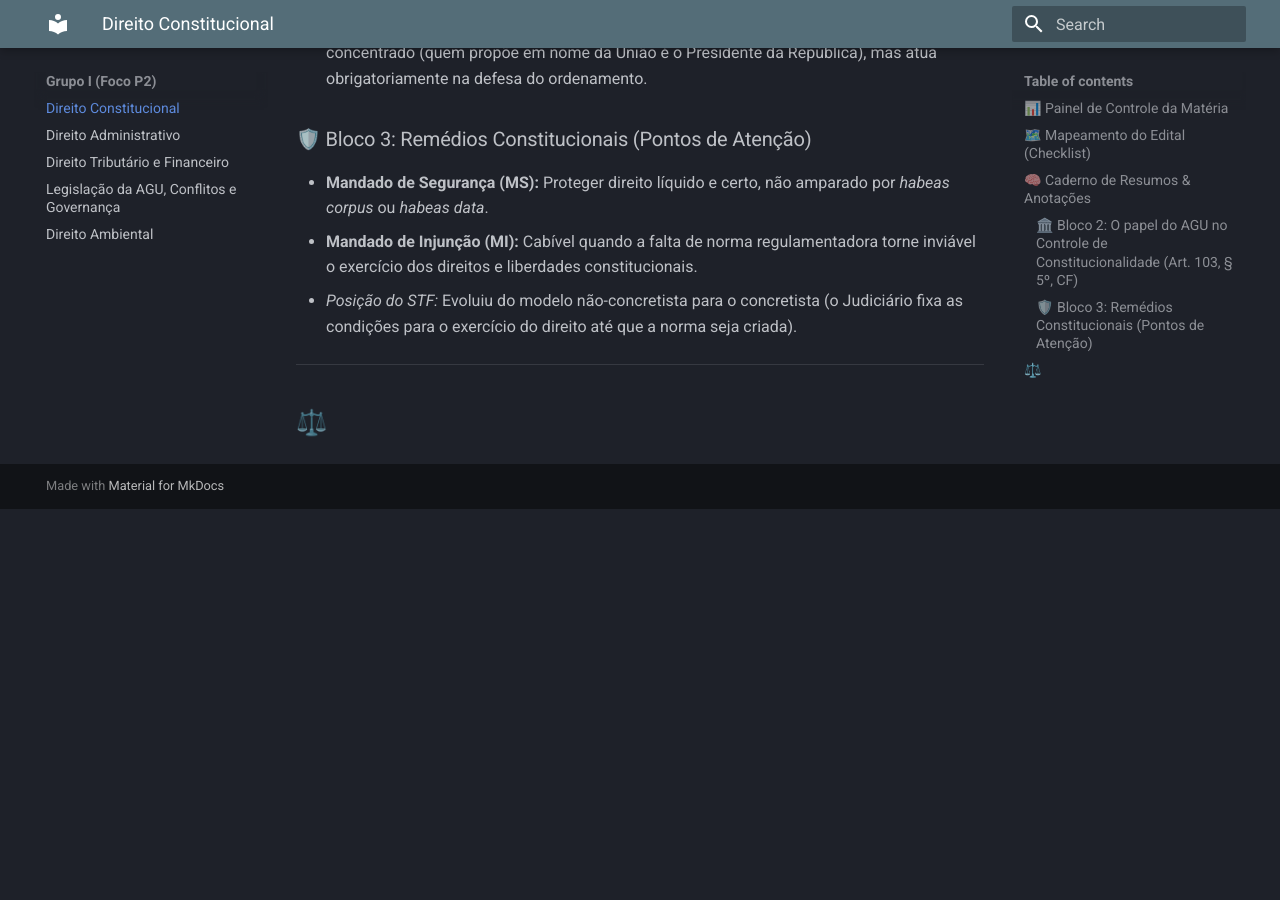
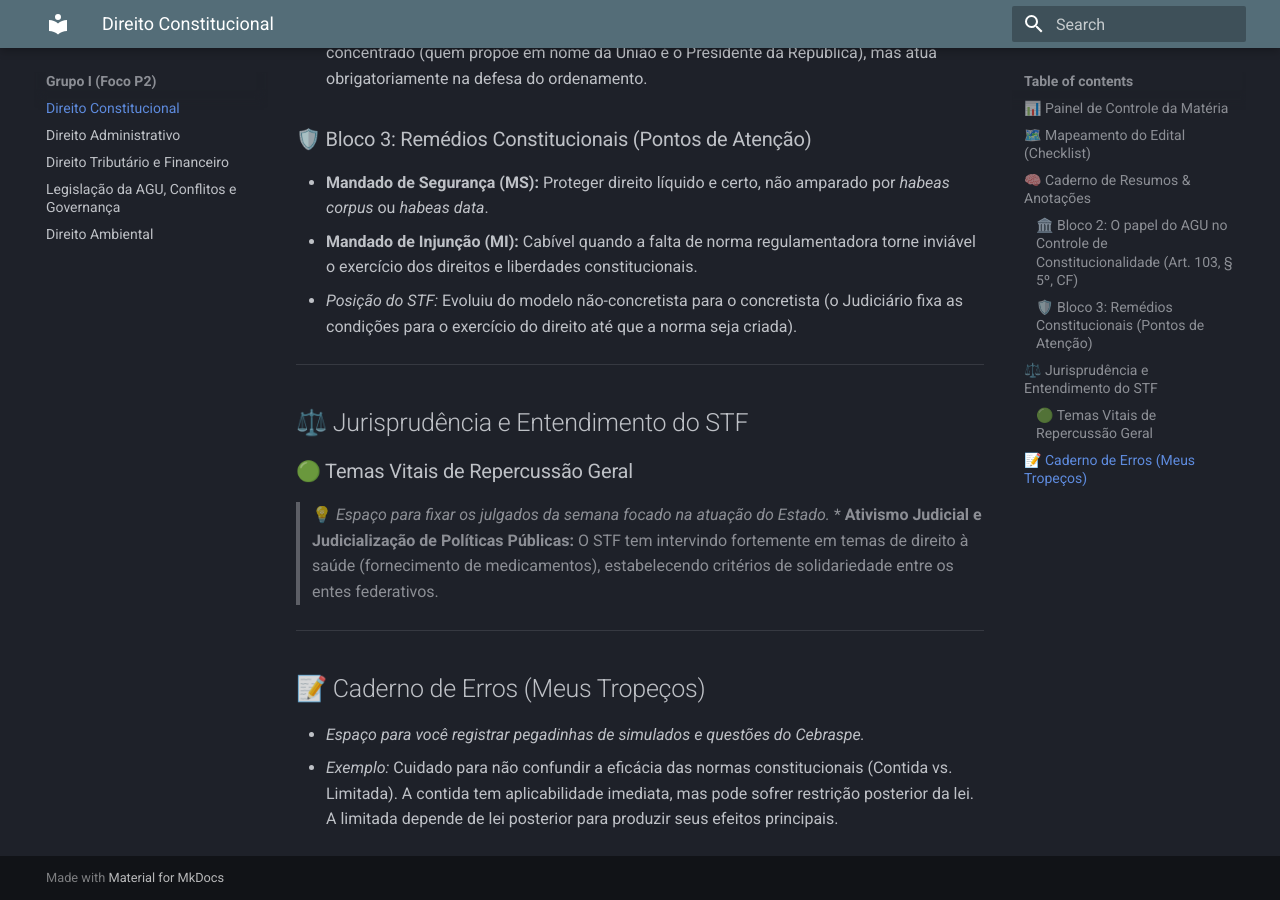
Before and after one commit to tripaxicoo-crypto/central-estudos, an MkDocs documentation site: the page built from docs/grupo1/constitucional.md, in a window 1280 px wide and 900 px high, scrolled down 1156 px. Built offline with MkDocs 1.6.1 and Material for MkDocs 9.7.7, drawn with Linux system fonts in a browser that asks for light colours; before the commit the page ends 1665 px from its top, so only the background shows below that.

Commit message:
Update constitucional.md

```diff
--- a/docs/grupo1/constitucional.md
+++ b/docs/grupo1/constitucional.md
@@ -34,4 +34,14 @@
 
 ---
 
-## ⚖️
+## ⚖️ Jurisprudência e Entendimento do STF
+
+### 🟢 Temas Vitais de Repercussão Geral
+> 💡 *Espaço para fixar os julgados da semana focado na atuação do Estado.*
+* **Ativismo Judicial e Judicialização de Políticas Públicas:** O STF tem intervindo fortemente em temas de direito à saúde (fornecimento de medicamentos), estabelecendo critérios de solidariedade entre os entes federativos.
+
+---
+
+## 📝 Caderno de Erros (Meus Tropeços)
+* *Espaço para você registrar pegadinhas de simulados e questões do Cebraspe.*
+* *Exemplo:* Cuidado para não confundir a eficácia das normas constitucionais (Contida vs. Limitada). A contida tem aplicabilidade imediata, mas pode sofrer restrição posterior da lei. A limitada depende de lei posterior para produzir seus efeitos principais.
```
